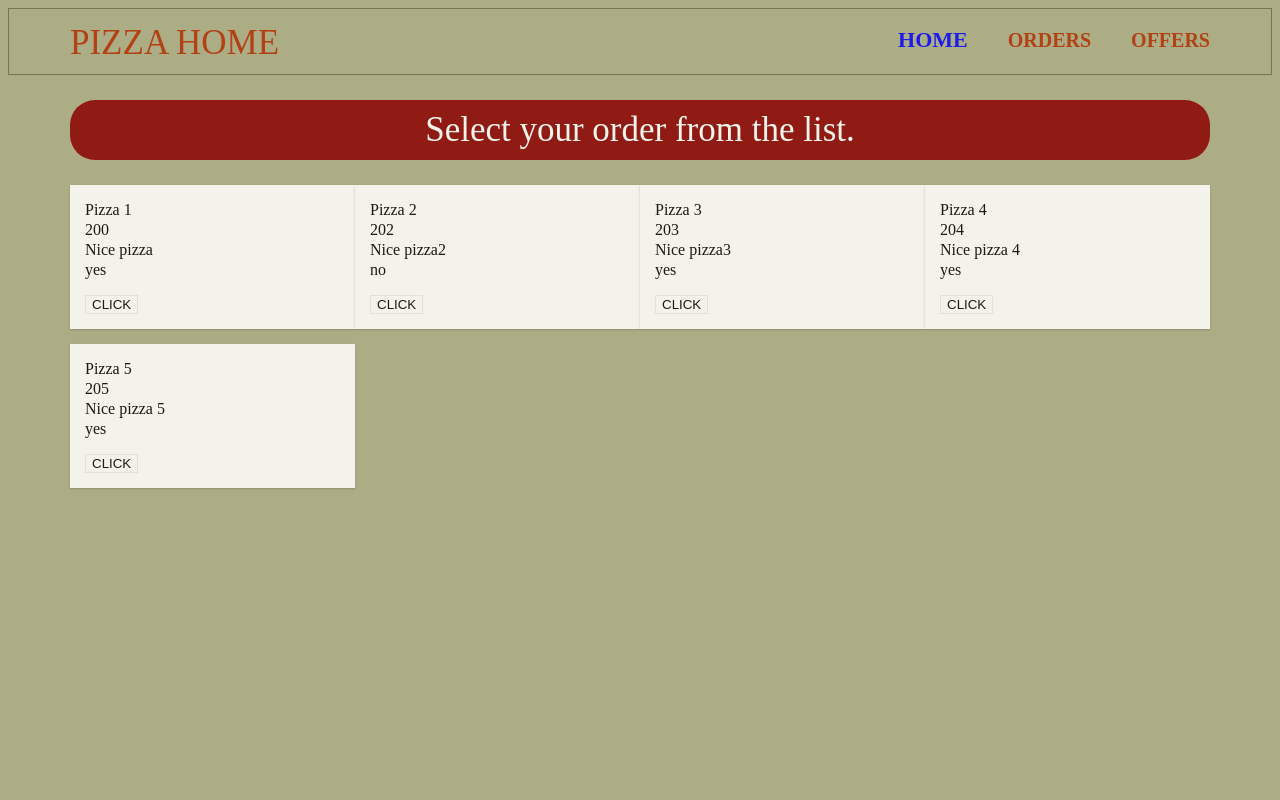
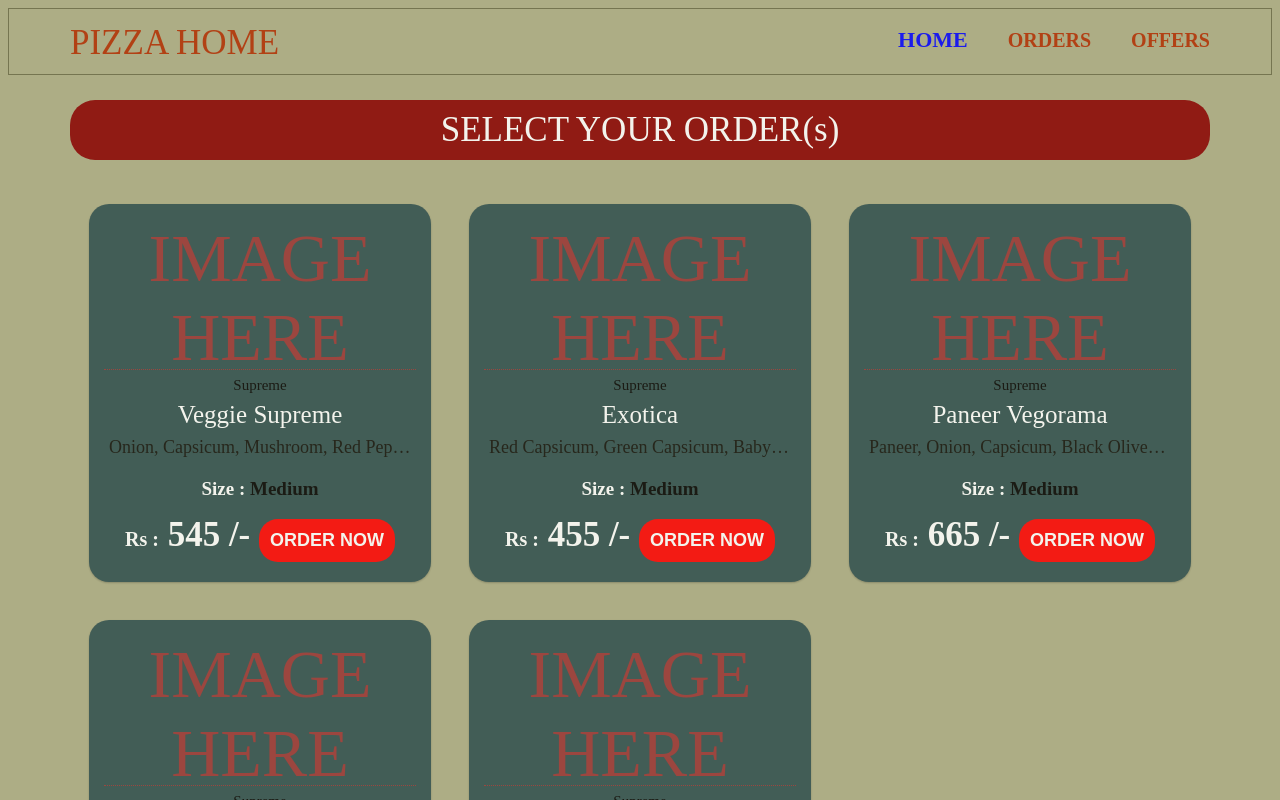
Before and after one commit to manishkumar-coditas/Assignment, an Angular app: page /home in a window 1280 px wide. Shown: the top 800 px of the page. Built offline with nearby package versions, Linux system fonts and the light colour scheme.

Commit message:
pizza list added and their css fixed

```diff
--- a/src/app/card-view/card-view.component.html
+++ b/src/app/card-view/card-view.component.html
@@ -1,8 +1,11 @@
 <div class="card-view" *ngFor='let data of list'>
-    <label>{{data.name}}</label>
-    <label>{{data.price}}</label>
-    <label>{{data.description}}</label>
-    <label>{{data.available}}</label>
-
-    <button (click)='buttonClicked(data)' class='btn'>CLICK</button>
+    <div class="pizza-image">IMAGE HERE</div>
+    <label class='type'>{{data.type}}</label>
+    <label class='name'>{{data.name}}</label>
+    <label class='description' title='{{data.description}}'>{{data.description}}</label>
+    <label class='size'><span>Size :</span> {{data.size}}</label>
+    <label class='price'>
+      <span>Rs :</span> {{data.price}} /-
+      <button (click)='buttonClicked(data)' class='btn'>ORDER NOW</button>
+    </label>
 </div>
--- a/src/app/card-view/card-view.component.less
+++ b/src/app/card-view/card-view.component.less
@@ -1,40 +1,76 @@
 .card-view {
-    background-color: white;
+    background-color: darkslategrey;
+    border-radius: 20px;
     box-shadow: 0 1px 1.96px 0.04px rgba(0, 0, 1, 0.24);
-    width: 25%;
+    width: 30%;
     box-sizing: border-box;
     float: left;
     padding: 15px;
-    margin-bottom: 15px;
-    min-height: 140px;
+    margin: 19px;
 
-    .header-text {
+    label {
+        color: black;
+        line-height: 20px;
+        padding: 5px;
+        overflow: hidden;
+        text-overflow: ellipsis;
+        white-space: nowrap;
+        display: block;
+        font-size: 25px;
+        text-align: center;
+        span {
+            color: white;
+        }
+    }
+
+    .btn {
+        background-color: red;
+        border: none;
+        padding: 11px;
+        color: white;
+        font-weight: 600;
+        font-size: 18px;
+        border-radius: 19px;
+        cursor: pointer;
+    }
+
+    .pizza-image {
+        height: 150px;
+        font-size: 68px;
+        text-align: center;
+        color: #993333;
+        border-bottom: 1px dotted #993333;
+    }
+
+    .type {
+        font-size: 15px;
+    }
+
+    .name {
+        color:white !important;
+    }
+
+    .description {
         font-size: 18.01px;
         font-weight: 400;
         line-height: 24px;
         text-align: left;
         margin-bottom: 10px;
-        overflow: hidden;
-        text-overflow: ellipsis;
-        white-space: nowrap;
+        color: #0f0f0a;
     }
 
-    label {
-        color: black;
-        line-height: 20px;
-        padding: 0;
-        overflow: hidden;
-        text-overflow: ellipsis;
-        white-space: nowrap;
-        display: block;
+    .size {
+        font-size: 19px;
+        font-weight: 600;
+    }
+
+    .price {
+        font-size: 35px;
+        color: white;
+        font-weight: 600;
+        margin-top: 10px;
         span {
-            color: Black;
+            font-size: 20px;
         }
     }
-
-    .btn {
-        margin-top: 15px;
-        background-color: white;
-        border: 1px solid #eaeaea;
-    }
 }
--- a/src/app/home/home.component.html
+++ b/src/app/home/home.component.html
@@ -1,4 +1,4 @@
 <div class="list">
-  Select your order from the list.
+  SELECT YOUR ORDER(s)
 </div>
 <app-card-view [list]='pizzaList' (selectedPizza)='selectedPizza($event)'></app-card-view>
--- a/src/app/service/pizzas.service.ts
+++ b/src/app/service/pizzas.service.ts
@@ -4,43 +4,47 @@ import { Injectable } from '@angular/core';
 export class PizzasService {
 
   constructor() { }
-
   getPizzasList() {
     return [
       {
-        id: 'pizza1',
-        name: 'Pizza 1',
-        description: 'Nice pizza',
-        price: '200',
-        available: 'yes'
+        id: '1',
+        type: 'Supreme',
+        name: 'Veggie Supreme',
+        description: 'Onion, Capsicum, Mushroom, Red Peprika, Black Olives, Sweet Corn',
+        size: 'Medium',
+        price: '545'
       },
       {
-        id: 'pizza2',
-        name: 'Pizza 2',
-        description: 'Nice pizza2',
-        price: '202',
-        available: 'no'
+        id: '2',
+        type: 'Supreme',
+        name: 'Exotica',
+        description: 'Red Capsicum, Green Capsicum, Baby Corn, Black Olives, Jalapenos',
+        size: 'Medium',
+        price: '455'
       },
       {
-        id: 'pizza3',
-        name: 'Pizza 3',
-        description: 'Nice pizza3',
-        price: '203',
-        available: 'yes'
+        id: '3',
+        type: 'Supreme',
+        name: 'Paneer Vegorama',
+        description: 'Paneer, Onion, Capsicum, Black Olives, Red Paprika',
+        size: 'Medium',
+        price: '665'
       },
       {
-        id: 'pizza4',
-        name: 'Pizza 4',
-        description: 'Nice pizza 4',
-        price: '204',
-        available: 'yes'
+        id: '4',
+        type: 'Supreme',
+        name: 'Chicken Supreme',
+        description: 'Chicken Tikka, Chicken Hot & Chilly, Chicken Meatball',
+        size: 'Medium',
+        price: '567'
       },
       {
-        id: 'pizza5',
-        name: 'Pizza 5',
-        description: 'Nice pizza 5',
-        price: '205',
-        available: 'yes'
+        id: '5',
+        type: 'Supreme',
+        name: 'Triple Chicken Feast',
+        description: 'Chicken Keema, Chicken Meatball, Chicken Hot & Chilly, Capsicum, Onion, Sweet Corn',
+        size: 'Medium',
+        price: '777'
       }
     ]
   }
```
